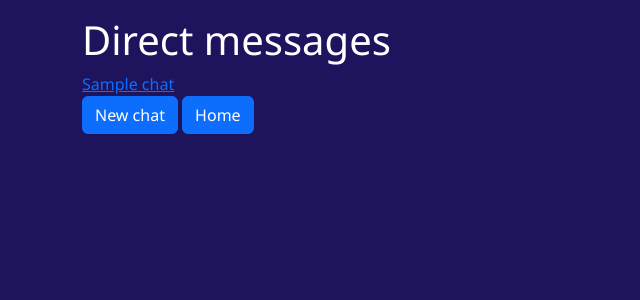
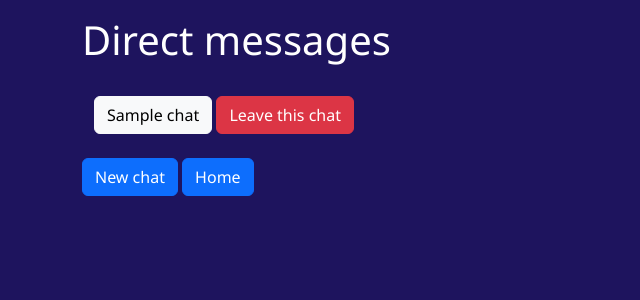
Before and after one commit to cpu64/sparrow, a Flask app: template app/templates/dms/dm_list.html in a window 1280 px wide. Shown: the top 300 px of the page, without its empty margins (0-640 px from the left). Run offline with Flask 3, Linux system fonts and the light colour scheme; the template is opened without the code that fills it: most values are stand-ins (such as "Sample title", 1, 10 or a date in 2020); some libraries are stand-ins or nearby versions.

Commit message:
add leaving the chat

```diff
--- a/app/templates/dms/chat.html
+++ b/app/templates/dms/chat.html
@@ -476,7 +476,7 @@
 
                     div.innerHTML = `
                 <div class="avatar">
-                    <a href="/profile/${msg.sender}">
+                    <a href="/users/profile/${msg.sender}">
                         <img src="${msg.sender_avatar || defaultAvatar}">
                     </a>
                 </div>
--- a/app/templates/dms/dm_list.html
+++ b/app/templates/dms/dm_list.html
@@ -12,8 +12,10 @@
     <div class="container py-3">
         <h1>Direct messages</h1>
         {% for chat in chats %}
-        <div>
-            <a href="{{ url_for('dms.fetch_chat', chat_id=chat.chat_id) }}">{{ chat.name }}</a>
+        <div class="container py-4">
+            <a class="btn btn-light" href="{{ url_for('dms.fetch_chat', chat_id=chat.chat_id) }}">{{ chat.name }}</a>
+            <a class="btn btn-danger" href="{{ url_for('dms.leave_selected_chat', chat_id=chat.chat_id) }}">Leave this
+                chat</a>
         </div>
         {% endfor %}
         </ul>
```
Also changed, not shown: app/controllers/dms/dms.py (+13 -1 lines).
